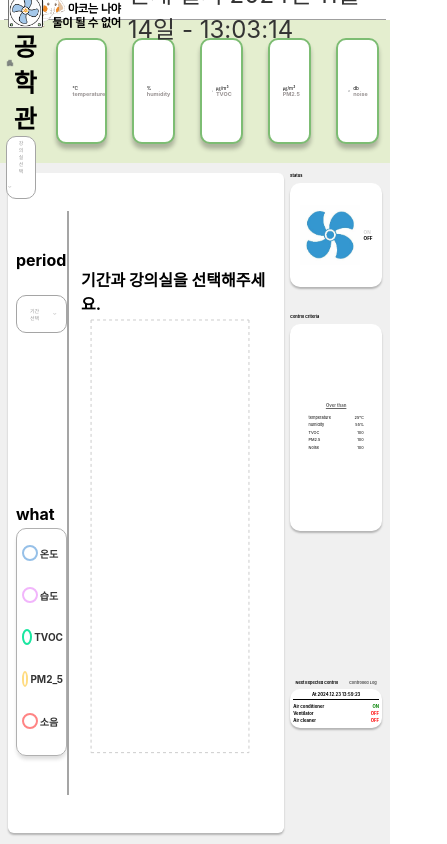
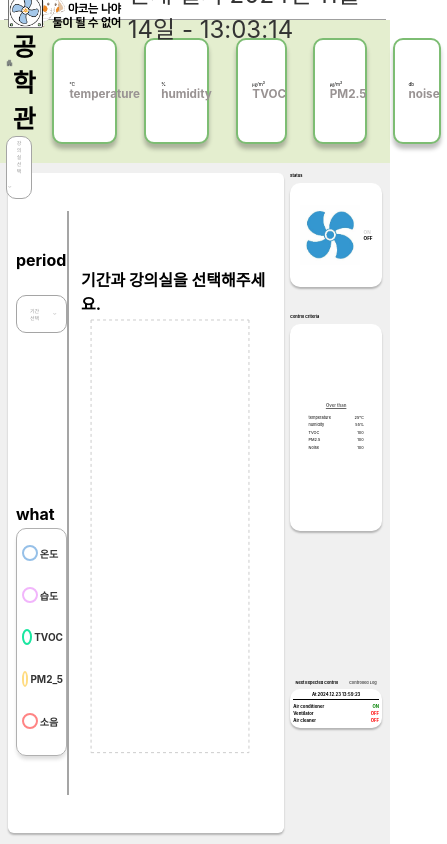
Before and after one commit to ICONICTHON/2024_ICONICTHON_TEAM_7_FE, a React (Create React App) app: page /figures in a window 390 px wide. Shown: the whole page, 447 px wide, since content can reach past the window. Built offline with nearby package versions, Linux system fonts and the light colour scheme.

Commit message:
[fix] 글씨 크기 바꿈
TopBox.module.css 수정

```diff
--- a/src/components/figures/TopBox/TopBox.module.css
+++ b/src/components/figures/TopBox/TopBox.module.css
@@ -10,19 +10,19 @@
   background-color: white;
   box-shadow: 0px 5px 4px rgba(0, 0, 0, 0.25);
   border-radius: clamp(10px, 1vw, 32px);
-    border: 2px solid #7DBD73;
+  border: 2px solid #7dbd73;
 
   /* Grid 설정 */
   display: grid;
-    align-items: center;    /* 세로 중앙 정렬 */
-    justify-items: start;   /* 가로 왼쪽 정렬 */
+  align-items: center; /* 세로 중앙 정렬 */
+  justify-items: start; /* 가로 왼쪽 정렬 */
 
   padding: 0 clamp(8px, 20%, 12px);
 }
 
 .dot3 {
   width: 100%;
-    color: #5F6368;
+  color: #5f6368;
   font-size: clamp(8px, 2vw, 32px);
   text-align: end;
 }
@@ -31,7 +31,7 @@
   display: flex;
   align-items: center;
   width: clamp(16px, 32%, 100px);
-    background-color: #E3E3E3;
+  background-color: #e3e3e3;
   aspect-ratio: 1 / 1;
   text-align: center;
   border-radius: 50%;
@@ -55,7 +55,7 @@
   width: 100%;
   aspect-ratio: 1 / 1;
   border-radius: 10px;
-    border-color: #A5A5A5;
+  border-color: #a5a5a5;
 }
 
 .text {
@@ -73,5 +73,5 @@
 
 .name {
   color: #999393;
-    font-size: clamp(4px, 1.4vw, 8px);
+  font-size: clamp(8px, 3vw, 20px);
 }
```
Lines whose indentation alone changed are shown as unchanged.
